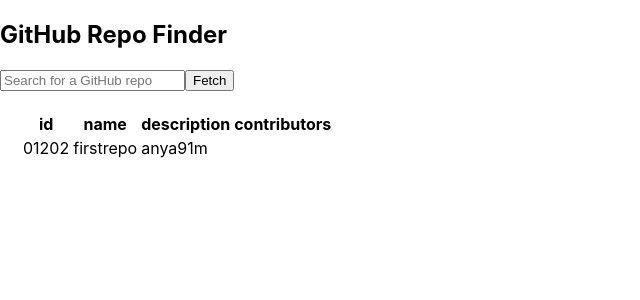
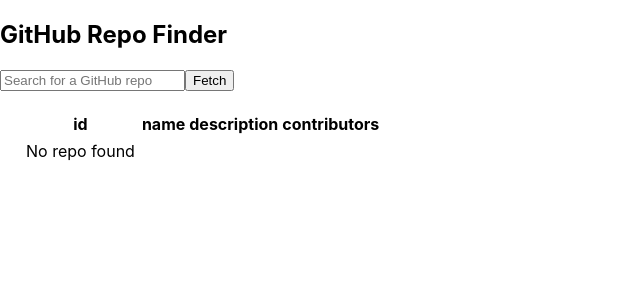
Before and after one commit to anya91m/elsewhen-technical, a React (Create React App) app in the folder gh-api/: page / in a window 1280 px wide. Shown: the top 300 px of the page, without its empty margins (0-640 px from the left). Built offline with nearby package versions, Linux system fonts and the light colour scheme.

Commit message:
fetch gh repository API implemented in homepage

```diff
--- a/gh-api/src/components/Results.js
+++ b/gh-api/src/components/Results.js
@@ -1,12 +1,20 @@
 import React from 'react';
 
 const Results = (props) => {
-  const { repos } = props;
-  console.log(`Repos is:`, repos);
+  const { repositories } = props;
+  console.log(`Repos is:`, repositories);
 
-  // const repoList = repos.map((item) => {
-  //   <li>{item.name}</li>
-  // })
+  const repoList = repositories.length !== 0 ? (
+    repositories.map((repo) => <tr>
+        <td>{repo.id}</td>
+        <td>{repo.name}</td>
+        <td>{repo.description}</td>
+        <td>{repo.contributors_url}</td>
+      </tr>)
+    ) : (
+      <td>No repo found</td>
+    );
+
 
   return (
     <div>
@@ -18,9 +26,7 @@
           <th>contributors</th>
         </tr>
         <tr>
-        <td>01202</td>
-        <td>firstrepo</td>
-        <td>anya91m</td>
+          <td>{repoList}</td>
         </tr>
       </table>
     </div>
--- a/gh-api/src/components/SearchBar.js
+++ b/gh-api/src/components/SearchBar.js
@@ -1,28 +1,29 @@
 import React, { useState } from 'react';
-import Results from './Results'
+import Results from './Results';
 
 
 const SearchBar = () => {
 
   const [searchInput, setSearchInput] = useState ('');
-  const [repos, setRepos] = useState([]);
+
+  const [repositories, setRepositories] = useState([]);
 
   const handleChange = (event) => {
     setSearchInput(event.target.value)
   }
 
+  console.log(searchInput)
+
   const handleClick = async () => {
+    console.log(searchInput);
 
-    const result = () => {
-      fetch(`https://api.github.com/orgs/${searchInput}/repos`)
-        .then((response) => response.json())
-        .then((data) => {
-          console.log(data);
-        })
-        .catch((err) => console.log(err));
-    }
-
-    setRepos(result);
+    const repoEndpoint = `https://api.github.com/orgs/${searchInput}/repos`
+      fetch(repoEndpoint).then(response => response.json()).then((data) => {
+        // console.log(data)
+        const result = data
+        // console.log(result)
+      setRepositories(result)
+      });
   };
 
   return (
@@ -37,7 +38,7 @@
         />
         <button onClick={handleClick}>Fetch</button>
       </div>
-    <Results repos={repos}/>
+      <Results repositories={repositories} />
     </>
   );
 };
```
Lines whose indentation alone changed are shown as unchanged.
